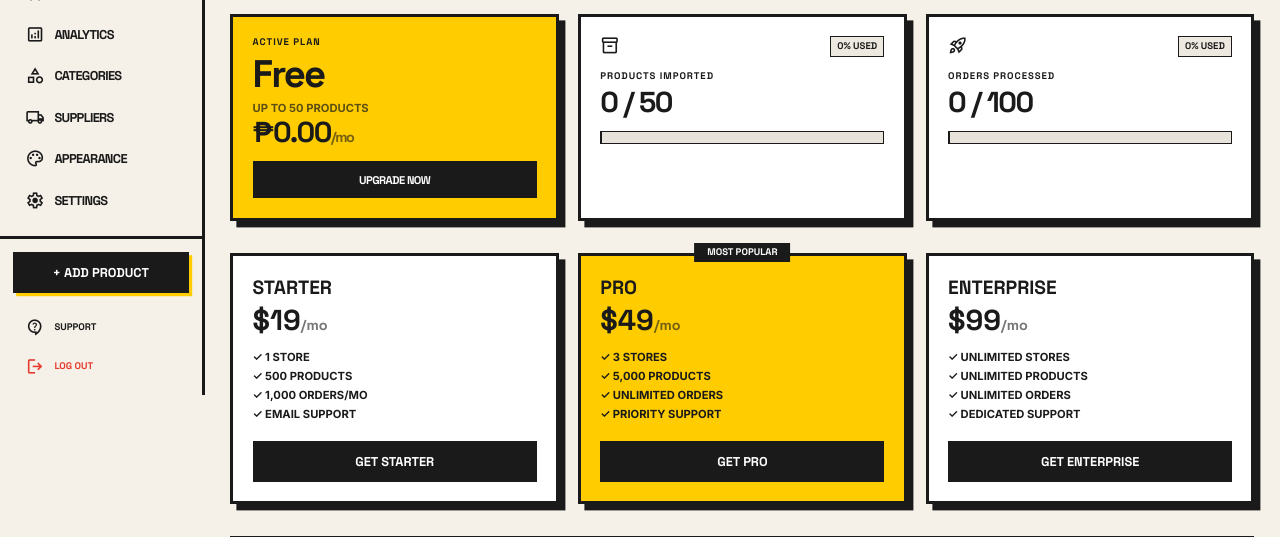
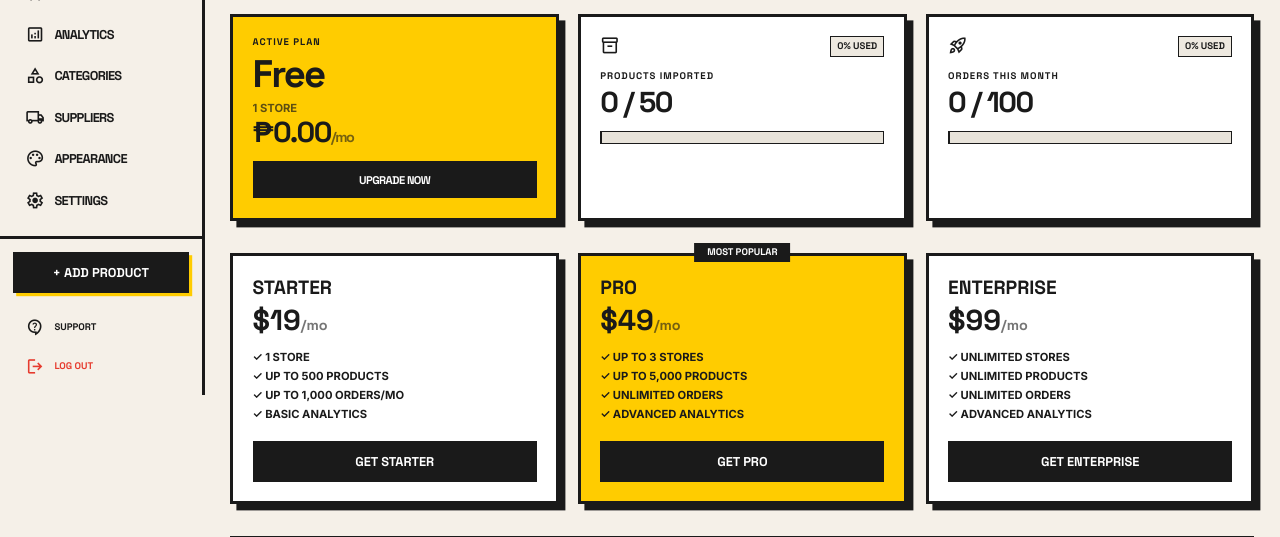
Before and after one commit to sainttlaurel/DROPLER, a Next.js app: page /dashboard/billing in a window 1280 px wide. Shown: the part 245-782 px from the top of the page. Built offline with nearby package versions, Linux system fonts and the light colour scheme; no server answers; the database is empty; sample sign-in values are in the browser's storage.

Commit message:
Enforce subscription plan limits

```diff
--- a/src/app/api/settings/route.ts
+++ b/src/app/api/settings/route.ts
@@ -14,7 +14,10 @@ export async function GET() {
 
     const [store, user] = await Promise.all([
       session.user.storeId
-        ? prisma.store.findUnique({ where: { id: session.user.storeId } })
+        ? prisma.store.findUnique({
+            where: { id: session.user.storeId },
+            include: { subscription: true },
+          })
         : null,
       prisma.user.findUnique({ where: { id: session.user.id } }),
     ])
--- a/src/app/dashboard/billing/page.tsx
+++ b/src/app/dashboard/billing/page.tsx
@@ -3,26 +3,23 @@
 import { useState, useEffect } from 'react'
 import { DashboardLayout } from '@/components/layout/DashboardLayout'
 import { Icon } from '@/components/ui/Icon'
-import { SubscriptionPlan } from '@/lib/constants'
+import { PLAN_DETAILS, SubscriptionPlan, SUBSCRIPTION_PLANS } from '@/lib/constants'
 import Link from 'next/link'
 
 const STARTER_PRICE_ID = 'price_1TGb744DtPVuhqnvvqeonWO2'
 const PRO_PRICE_ID = 'price_1TGb6d4DtPVuhqnvgghek4QU'
 const ENTERPRISE_PRICE_ID = 'price_1TGb6I4DtPVuhqnvZbqWc2P9'
 
-const PLANS: Record<string, { name: string; price: number; features: string[]; limits: { products: number; orders: number } }> = {
-  FREE:       { name: 'Free',       price: 0,   features: ['Up to 50 products', 'Up to 100 orders/mo', '1 store'],          limits: { products: 50,       orders: 100 } },
-  STARTER:    { name: 'Starter',    price: 19,  features: ['Up to 500 products', 'Up to 1,000 orders/mo', 'Priority support'], limits: { products: 500,      orders: 1000 } },
-  GROWTH:     { name: 'Growth',     price: 49,  features: ['Up to 5,000 products', 'Unlimited orders', 'Analytics'],          limits: { products: 5000,     orders: Infinity } },
-  ENTERPRISE: { name: 'Enterprise', price: 99,  features: ['Unlimited products', 'Unlimited orders', 'Dedicated support'],    limits: { products: Infinity, orders: Infinity } },
-  PRO:        { name: 'Pro',        price: 249, features: ['Unlimited products', 'Unlimited orders', 'Priority support'],     limits: { products: Infinity, orders: Infinity } },
+const PRICE_IDS: Partial<Record<SubscriptionPlan, string>> = {
+  STARTER: STARTER_PRICE_ID,
+  PRO: PRO_PRICE_ID,
+  ENTERPRISE: ENTERPRISE_PRICE_ID,
 }
 
 interface BillingData {
   plan: SubscriptionPlan
   productCount: number
   orderCount: number
-  supplierCount: number
   hasStripeCustomer: boolean
   subscriptionStatus?: string
   stripeCurrentPeriodEnd?: string
@@ -34,11 +31,16 @@ const mockBillingHistory = [
   { id: '#INV-2024-003', date: 'Aug 12, 2024', amount: 249, status: 'Paid' },
 ]
 
+const visiblePlans: SubscriptionPlan[] = [
+  SUBSCRIPTION_PLANS.STARTER,
+  SUBSCRIPTION_PLANS.PRO,
+  SUBSCRIPTION_PLANS.ENTERPRISE,
+]
+
 export default function BillingPage() {
   const [billingData, setBillingData] = useState<BillingData | null>(null)
   const [loading, setLoading] = useState(true)
   const [billingLoading, setBillingLoading] = useState(false)
-
 
   useEffect(() => {
     fetchBillingData()
@@ -49,7 +51,7 @@ export default function BillingPage() {
       const [settingsRes, productsRes, ordersRes] = await Promise.all([
         fetch('/api/settings'),
         fetch('/api/products'),
-        fetch('/api/orders'),
+        fetch('/api/orders?limit=1000'),
       ])
       const settings = await settingsRes.json()
       const products = await productsRes.json()
@@ -59,16 +61,20 @@ export default function BillingPage() {
       const ordersList = Array.isArray(orders) ? orders : (orders.orders ?? [])
 
       setBillingData({
-        plan: (settings.store?.subscription?.plan || 'FREE') as SubscriptionPlan,
+        plan: (settings.store?.subscription?.plan || SUBSCRIPTION_PLANS.FREE) as SubscriptionPlan,
         productCount: productsList.length,
         orderCount: ordersList.length,
-        supplierCount: 0,
         hasStripeCustomer: !!settings.store?.subscription?.stripeCustomerId,
         subscriptionStatus: settings.store?.subscription?.status,
         stripeCurrentPeriodEnd: settings.store?.subscription?.stripeCurrentPeriodEnd,
       })
     } catch {
-      setBillingData({ plan: 'FREE' as SubscriptionPlan, productCount: 0, orderCount: 0, supplierCount: 0, hasStripeCustomer: false })
+      setBillingData({
+        plan: SUBSCRIPTION_PLANS.FREE,
+        productCount: 0,
+        orderCount: 0,
+        hasStripeCustomer: false,
+      })
     } finally {
       setLoading(false)
     }
@@ -115,21 +121,20 @@ export default function BillingPage() {
     )
   }
 
-  // ✅ Null guard — tells TypeScript billingData is guaranteed non-null below
   if (!billingData) return null
 
-  const currentPlan = billingData.plan || 'FREE'
-  const isPro = billingData.subscriptionStatus === 'ACTIVE' && currentPlan !== 'FREE'
-  const planData = PLANS[currentPlan] || PLANS.FREE
-  const limits = planData.limits
-
-  // ✅ Safe access — no more billingData! assertions needed
-  const productPct = limits.products === Infinity ? 10 : Math.min(100, Math.round((billingData.productCount / limits.products) * 100))
-  const orderPct = limits.orders === Infinity ? 10 : Math.min(100, Math.round((billingData.orderCount / limits.orders) * 100))
+  const currentPlan = billingData.plan || SUBSCRIPTION_PLANS.FREE
+  const currentPlanDetails = PLAN_DETAILS[currentPlan] || PLAN_DETAILS.FREE
+  const hasPaidPlan = currentPlan !== SUBSCRIPTION_PLANS.FREE
+  const productsLimit = currentPlanDetails.limits.products
+  const ordersLimit = currentPlanDetails.limits.orders
+  const productPct =
+    productsLimit === Infinity ? 10 : Math.min(100, Math.round((billingData.productCount / productsLimit) * 100))
+  const orderPct =
+    ordersLimit === Infinity ? 10 : Math.min(100, Math.round((billingData.orderCount / ordersLimit) * 100))
 
   return (
     <DashboardLayout>
-      {/* Page Header */}
       <div className="flex flex-col md:flex-row md:items-end justify-between mb-10 gap-6 border-b-8 border-[#1a1a1a] pb-8">
         <div>
           <h1 className="text-7xl md:text-8xl font-black uppercase tracking-tighter leading-none mb-2 font-headline">
@@ -144,7 +149,7 @@ export default function BillingPage() {
             <Icon name="download" size="sm" />
             Export
           </button>
-          {!isPro && (
+          {!hasPaidPlan && (
             <button
               onClick={() => handleUpgrade(PRO_PRICE_ID)}
               disabled={billingLoading}
@@ -157,20 +162,23 @@ export default function BillingPage() {
         </div>
       </div>
 
-      {/* Metric Grid */}
       <div className="grid grid-cols-1 md:grid-cols-12 gap-6 mb-10">
-        {/* Current Plan - Yellow */}
         <div className="md:col-span-4 bg-[#ffcc00] border-4 border-[#1a1a1a] p-6 shadow-[8px_8px_0px_0px_rgba(26,26,26,1)] flex flex-col justify-between min-h-[220px]">
           <div>
             <div className="font-headline font-black text-xs uppercase tracking-widest mb-2">Active Plan</div>
-            <div className="font-headline font-black text-5xl tracking-tighter leading-none">{planData.name}</div>
-            <div className="mt-2 font-bold text-sm uppercase opacity-70">{planData.features[0]}</div>
+            <div className="font-headline font-black text-5xl tracking-tighter leading-none">{currentPlanDetails.name}</div>
+            <div className="mt-2 font-bold text-sm uppercase opacity-70">{currentPlanDetails.features[0]}</div>
+            {billingData.subscriptionStatus && (
+              <div className="mt-4 inline-flex bg-[#1a1a1a] text-white px-3 py-1 text-[10px] font-headline font-black uppercase tracking-widest border-2 border-[#1a1a1a]">
+                {billingData.subscriptionStatus}
+              </div>
+            )}
           </div>
           <div>
             <div className="font-headline font-black text-4xl tracking-tighter mb-4">
-              ₱{planData.price}.00<span className="text-lg opacity-60">/mo</span>
+              ₱{currentPlanDetails.price}.00<span className="text-lg opacity-60">/mo</span>
             </div>
-            {isPro ? (
+            {hasPaidPlan ? (
               <button
                 onClick={handleManageBilling}
                 disabled={billingLoading}
@@ -190,7 +198,6 @@ export default function BillingPage() {
           </div>
         </div>
 
-        {/* Products Usage */}
         <div className="md:col-span-4 p-6 border-4 border-[#1a1a1a] bg-white shadow-[8px_8px_0px_0px_rgba(26,26,26,1)]">
           <div className="flex justify-between items-start mb-4">
             <Icon name="inventory_2" className="text-3xl" />
@@ -198,22 +205,21 @@ export default function BillingPage() {
           </div>
           <div className="font-headline font-black text-xs uppercase tracking-widest mb-1">Products Imported</div>
           <div className="font-headline font-black text-4xl tracking-tighter">
-            {billingData.productCount.toLocaleString()} / {limits.products === Infinity ? '∞' : limits.products.toLocaleString()}
+            {billingData.productCount.toLocaleString()} / {productsLimit === Infinity ? '∞' : productsLimit.toLocaleString()}
           </div>
           <div className="mt-4 h-4 bg-[#e8e3da] border-2 border-[#1a1a1a] w-full overflow-hidden">
             <div className="h-full bg-[#0055ff] border-r-2 border-[#1a1a1a]" style={{ width: `${productPct}%` }} />
           </div>
         </div>
 
-        {/* Orders Usage */}
         <div className="md:col-span-4 p-6 border-4 border-[#1a1a1a] bg-white shadow-[8px_8px_0px_0px_rgba(26,26,26,1)]">
           <div className="flex justify-between items-start mb-4">
             <Icon name="rocket_launch" className="text-3xl" />
             <span className="font-headline font-bold text-xs bg-[#eee9e0] px-2 py-1 border-2 border-[#1a1a1a]">{orderPct}% USED</span>
           </div>
-          <div className="font-headline font-black text-xs uppercase tracking-widest mb-1">Orders Processed</div>
+          <div className="font-headline font-black text-xs uppercase tracking-widest mb-1">Orders This Month</div>
           <div className="font-headline font-black text-4xl tracking-tighter">
-            {billingData.orderCount.toLocaleString()} / {limits.orders === Infinity ? '∞' : limits.orders.toLocaleString()}
+            {billingData.orderCount.toLocaleString()} / {ordersLimit === Infinity ? '∞' : ordersLimit.toLocaleString()}
           </div>
           <div className="mt-4 h-4 bg-[#e8e3da] border-2 border-[#1a1a1a] w-full overflow-hidden">
             <div className="h-full bg-[#e63b2e] border-r-2 border-[#1a1a1a]" style={{ width: `${orderPct}%` }} />
@@ -221,76 +227,49 @@ export default function BillingPage() {
         </div>
       </div>
 
-      {/* Plan Toggle + Upgrade CTA */}
-      {!isPro && (
+      {!hasPaidPlan && (
         <div className="grid grid-cols-1 md:grid-cols-3 gap-6 mb-10">
-          {/* Starter */}
-          <div className="bg-white border-4 border-[#1a1a1a] p-6 shadow-[8px_8px_0px_0px_rgba(26,26,26,1)] flex flex-col justify-between">
+          {visiblePlans.map((planKey) => {
+            const plan = PLAN_DETAILS[planKey]
+            const priceId = PRICE_IDS[planKey]
+            const ctaLabel = `Get ${plan.name}`
+
+            return (
+              <div
+                key={planKey}
+                className={`border-4 border-[#1a1a1a] p-6 shadow-[8px_8px_0px_0px_rgba(26,26,26,1)] flex flex-col justify-between relative ${
+                  plan.popular ? 'bg-[#ffcc00]' : 'bg-white'
+                }`}
+              >
+                {plan.popular && (
+                  <div className="absolute -top-4 left-1/2 -translate-x-1/2 bg-[#1a1a1a] text-white font-headline font-black uppercase text-xs px-4 py-1">
+                    Most Popular
+                  </div>
+                )}
                 <div>
-              <h3 className="font-headline font-black uppercase text-2xl mb-1">Starter</h3>
-              <div className="font-headline font-black text-4xl mb-4">$19<span className="text-lg opacity-60">/mo</span></div>
+                  <h3 className="font-headline font-black uppercase text-2xl mb-1">{plan.name}</h3>
+                  <div className="font-headline font-black text-4xl mb-4">
+                    ${plan.price}<span className="text-lg opacity-60">/mo</span>
+                  </div>
                   <ul className="space-y-1 mb-6 text-sm font-bold uppercase">
-                <li>✓ 1 store</li>
-                <li>✓ 500 products</li>
-                <li>✓ 1,000 orders/mo</li>
-                <li>✓ Email support</li>
+                    {plan.features.slice(0, 4).map((feature) => (
+                      <li key={feature}>✓ {feature}</li>
+                    ))}
                   </ul>
                 </div>
                 <button
-              onClick={() => handleUpgrade(STARTER_PRICE_ID)}
-              disabled={billingLoading}
+                  onClick={() => priceId && handleUpgrade(priceId)}
+                  disabled={billingLoading || !priceId}
                   className="w-full py-3 bg-[#1a1a1a] text-white border-2 border-[#1a1a1a] font-headline font-black uppercase hover:bg-[#0055ff] transition-colors disabled:opacity-50"
                 >
-              {billingLoading ? 'Loading...' : 'Get Starter'}
+                  {billingLoading ? 'Loading...' : ctaLabel}
                 </button>
               </div>
-
-          {/* Pro */}
-          <div className="bg-[#ffcc00] border-4 border-[#1a1a1a] p-6 shadow-[8px_8px_0px_0px_rgba(26,26,26,1)] flex flex-col justify-between relative">
-            <div className="absolute -top-4 left-1/2 -translate-x-1/2 bg-[#1a1a1a] text-white font-headline font-black uppercase text-xs px-4 py-1">Most Popular</div>
-            <div>
-              <h3 className="font-headline font-black uppercase text-2xl mb-1">Pro</h3>
-              <div className="font-headline font-black text-4xl mb-4">$49<span className="text-lg opacity-60">/mo</span></div>
-              <ul className="space-y-1 mb-6 text-sm font-bold uppercase">
-                <li>✓ 3 stores</li>
-                <li>✓ 5,000 products</li>
-                <li>✓ Unlimited orders</li>
-                <li>✓ Priority support</li>
-              </ul>
-            </div>
-            <button
-              onClick={() => handleUpgrade(PRO_PRICE_ID)}
-              disabled={billingLoading}
-              className="w-full py-3 bg-[#1a1a1a] text-white border-2 border-[#1a1a1a] font-headline font-black uppercase hover:bg-[#0055ff] transition-colors disabled:opacity-50"
-            >
-              {billingLoading ? 'Loading...' : 'Get Pro'}
-            </button>
-          </div>
-
-          {/* Enterprise */}
-          <div className="bg-white border-4 border-[#1a1a1a] p-6 shadow-[8px_8px_0px_0px_rgba(26,26,26,1)] flex flex-col justify-between">
-            <div>
-              <h3 className="font-headline font-black uppercase text-2xl mb-1">Enterprise</h3>
-              <div className="font-headline font-black text-4xl mb-4">$99<span className="text-lg opacity-60">/mo</span></div>
-              <ul className="space-y-1 mb-6 text-sm font-bold uppercase">
-                <li>✓ Unlimited stores</li>
-                <li>✓ Unlimited products</li>
-                <li>✓ Unlimited orders</li>
-                <li>✓ Dedicated support</li>
-              </ul>
-            </div>
-            <button
-              onClick={() => handleUpgrade(ENTERPRISE_PRICE_ID)}
-              disabled={billingLoading}
-              className="w-full py-3 bg-[#1a1a1a] text-white border-2 border-[#1a1a1a] font-headline font-black uppercase hover:bg-[#0055ff] transition-colors disabled:opacity-50"
-            >
-              {billingLoading ? 'Loading...' : 'Get Enterprise'}
-            </button>
-          </div>
+            )
+          })}
         </div>
       )}
 
-      {/* Billing History */}
       <div className="border-4 border-[#1a1a1a] bg-white shadow-[8px_8px_0px_0px_rgba(26,26,26,1)] overflow-hidden mb-10">
         <div className="p-6 border-b-4 border-[#1a1a1a] flex justify-between items-center bg-[#eee9e0]">
           <h3 className="text-2xl font-black uppercase tracking-tight font-headline">Billing History</h3>
@@ -334,7 +313,15 @@ export default function BillingPage() {
         </div>
       </div>
 
-      {/* Bottom CTAs */}
+      <div className="mb-10 border-4 border-[#1a1a1a] bg-[#f5f0e8] p-6 shadow-[8px_8px_0px_0px_rgba(26,26,26,1)]">
+        <h3 className="text-2xl font-black uppercase tracking-tight font-headline mb-3">Plan Notes</h3>
+        <ul className="space-y-2 text-sm font-bold uppercase">
+          <li>✓ Product and monthly order limits are now enforced by your active subscription.</li>
+          <li>✓ Pricing cards and billing limits now use the shared subscription definitions.</li>
+          <li>⚠ Multi-store limits require a future schema update because the current system supports one store per user.</li>
+        </ul>
+      </div>
+
       <div className="grid grid-cols-1 md:grid-cols-2 gap-6 pb-12">
         <Link href="/dashboard/support">
           <div className="bg-[#1a1a1a] p-8 flex items-center justify-between group cursor-pointer hover:bg-[#0055ff] transition-colors border-4 border-[#1a1a1a] shadow-[6px_6px_0px_0px_rgba(26,26,26,1)]">
--- /dev/null
+++ b/src/lib/subscription.ts
@@ -0,0 +1,84 @@
+import { prisma } from '@/lib/prisma'
+import { PLAN_DETAILS, SUBSCRIPTION_PLANS, type SubscriptionPlan } from '@/lib/constants'
+
+export class SubscriptionLimitError extends Error {
+  status: number
+
+  constructor(message: string, status = 403) {
+    super(message)
+    this.name = 'SubscriptionLimitError'
+    this.status = status
+  }
+}
+
+export async function getStoreSubscriptionPlan(storeId: string): Promise<SubscriptionPlan> {
+  const subscription = await prisma.subscription.findUnique({
+    where: { storeId },
+    select: { plan: true },
+  })
+
+  const plan = subscription?.plan as SubscriptionPlan | undefined
+  return plan && plan in PLAN_DETAILS ? plan : SUBSCRIPTION_PLANS.FREE
+}
+
+export async function getStorePlanDetails(storeId: string) {
+  const plan = await getStoreSubscriptionPlan(storeId)
+  return {
+    plan,
+    details: PLAN_DETAILS[plan],
+  }
+}
+
+export async function enforceProductLimit(storeId: string) {
+  const [{ plan, details }, productCount] = await Promise.all([
+    getStorePlanDetails(storeId),
+    prisma.product.count({ where: { storeId } }),
+  ])
+
+  if (details.limits.products !== Infinity && productCount >= details.limits.products) {
+    throw new SubscriptionLimitError(
+      `${details.name} plan allows up to ${details.limits.products.toLocaleString()} products. Upgrade your subscription to add more products.`
+    )
+  }
+
+  return {
+    plan,
+    details,
+    usage: {
+      products: productCount,
+    },
+  }
+}
+
+export async function enforceMonthlyOrderLimit(storeId: string) {
+  const [{ plan, details }, orderCount] = await Promise.all([
+    getStorePlanDetails(storeId),
+    prisma.order.count({
+      where: {
+        storeId,
+        createdAt: {
+          gte: startOfCurrentMonth(),
+        },
+      },
+    }),
+  ])
+
+  if (details.limits.orders !== Infinity && orderCount >= details.limits.orders) {
+    throw new SubscriptionLimitError(
+      `${details.name} plan allows up to ${details.limits.orders.toLocaleString()} orders per month. Upgrade your subscription to continue processing orders.`
+    )
+  }
+
+  return {
+    plan,
+    details,
+    usage: {
+      monthlyOrders: orderCount,
+    },
+  }
+}
+
+export function startOfCurrentMonth() {
+  const now = new Date()
+  return new Date(now.getFullYear(), now.getMonth(), 1)
+}
```
Also changed, not shown: src/app/api/orders/create/route.ts (+10 -0 lines), src/app/api/orders/route.ts (+8 -0 lines), src/app/api/products/route.ts (+8 -0 lines). Lines whose indentation alone changed are shown as unchanged.
